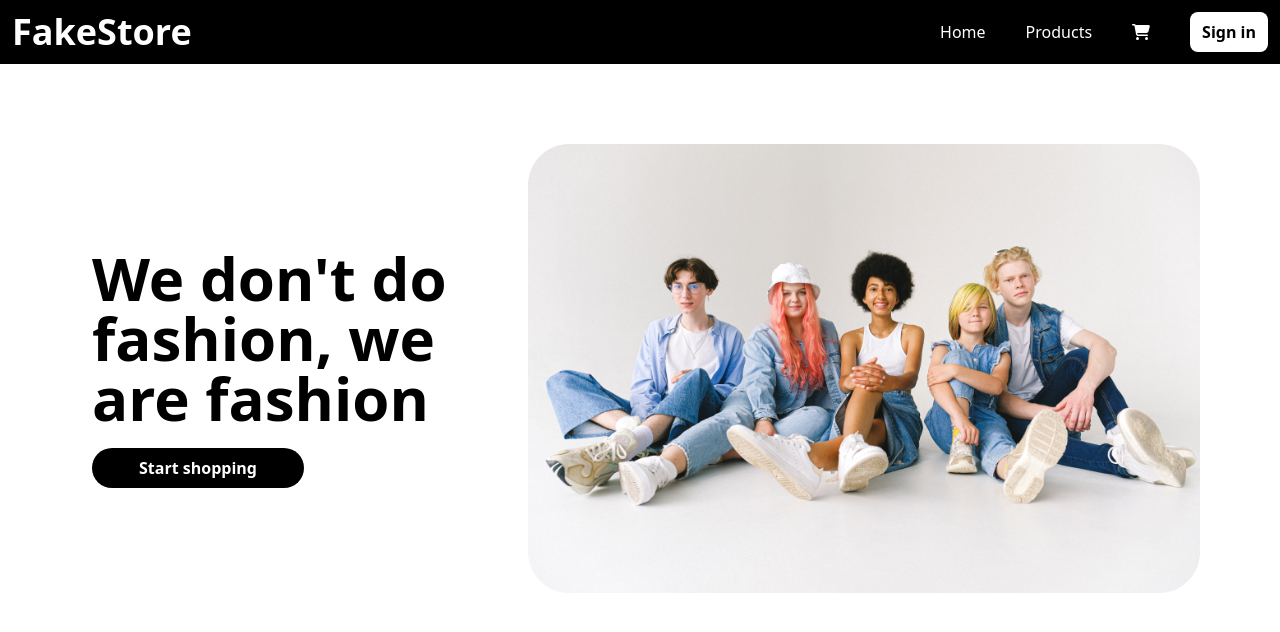
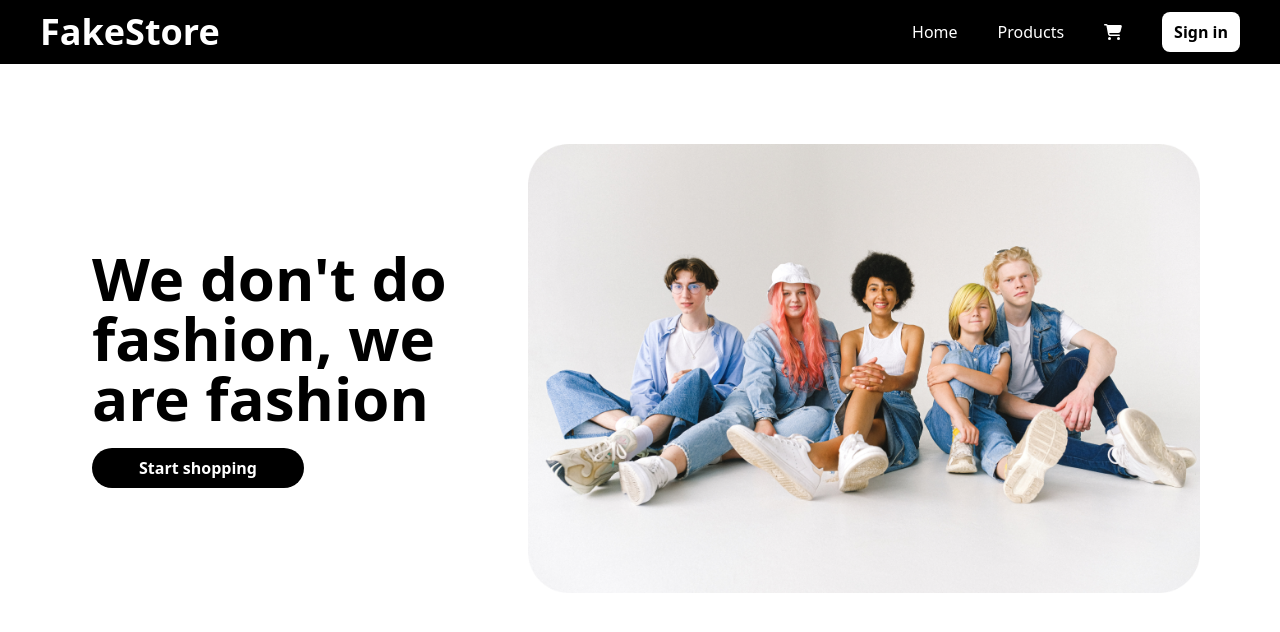
Before and after one commit to marriagav/shopping-cart, a React (Create React App) app: page / in a window 1280 px wide. Shown: the top 632 px of the page. Built offline with nearby package versions, Linux system fonts and the light colour scheme; no server answers; the database is empty.

Commit message:
better web ui

```diff
--- a/src/components/NavBar.tsx
+++ b/src/components/NavBar.tsx
@@ -14,7 +14,7 @@
       <h1 className="text-4xl font-bold md:hidden text-center bg-black text-white p-3">
         FakeStore
       </h1>
-      <nav className="flex flex-col md:flex-row justify-between items-center gap-x-10 p-3 bg-black text-white sticky top-0">
+      <nav className="flex flex-col md:flex-row justify-between items-center gap-x-10 p-3 md:px-10 bg-black text-white sticky top-0">
         <h1 className="text-4xl font-bold hidden md:block">FakeStore</h1>
         <ul className="flex flex-row justify-around items-center gap-10 w-full md:justify-end">
           <li>
```
